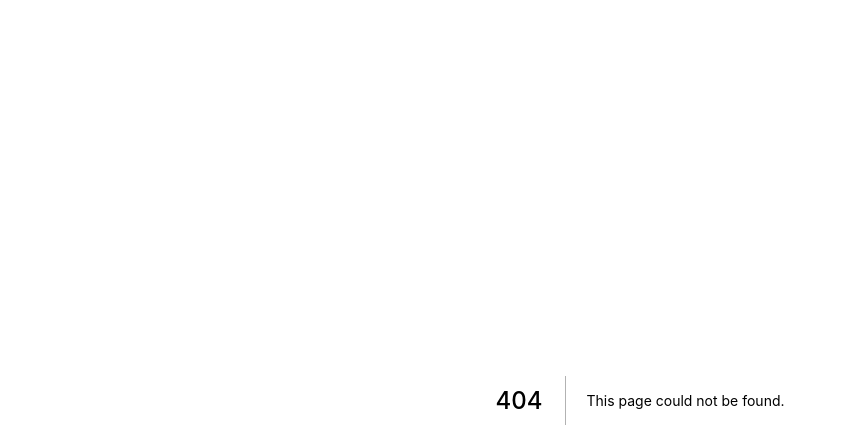
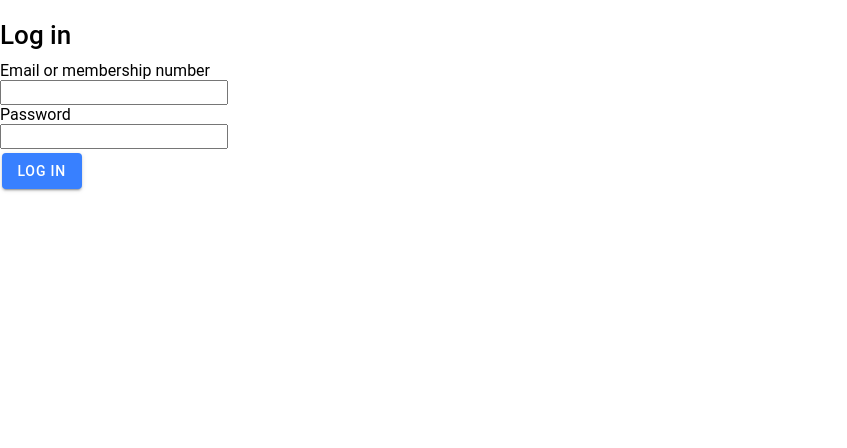
Before and after one commit to petedavisdev/next-ionic-app-starter, a Next.js app: page /login in a window 1280 px wide. Before the commit this address had no page. Shown: the top 448 px of the page, without its empty margins (0-847 px from the left). Built offline with nearby package versions, Linux system fonts and the light colour scheme.

Commit message:
login page

```diff
--- /dev/null
+++ b/components/LoginForm.tsx
@@ -0,0 +1,22 @@
+import { IonButton } from '@ionic/react';
+import Link from 'next/link';
+
+export function LoginForm() {
+	return (
+		<form action="">
+			<h1>Log in</h1>
+			<label htmlFor="user">Email or membership number</label>
+			<div className="validate">
+				<input id="user" type="text" />
+			</div>
+
+			<label htmlFor="password">Password</label>
+			<div className="validate">
+				<input id="password" type="password" />
+			</div>
+			<Link href="/">
+				<IonButton>Log in</IonButton>
+			</Link>
+		</form>
+	);
+}
--- /dev/null
+++ b/pages/login.tsx
@@ -0,0 +1,13 @@
+import { IonContent } from '@ionic/react';
+import type { NextPage } from 'next';
+import { LoginForm } from '../components/LoginForm';
+
+const Login: NextPage = () => {
+	return (
+		<IonContent>
+			<LoginForm />
+		</IonContent>
+	);
+};
+
+export default Login;
```
Also changed, not shown: pages/index.tsx (+7 -2 lines).
